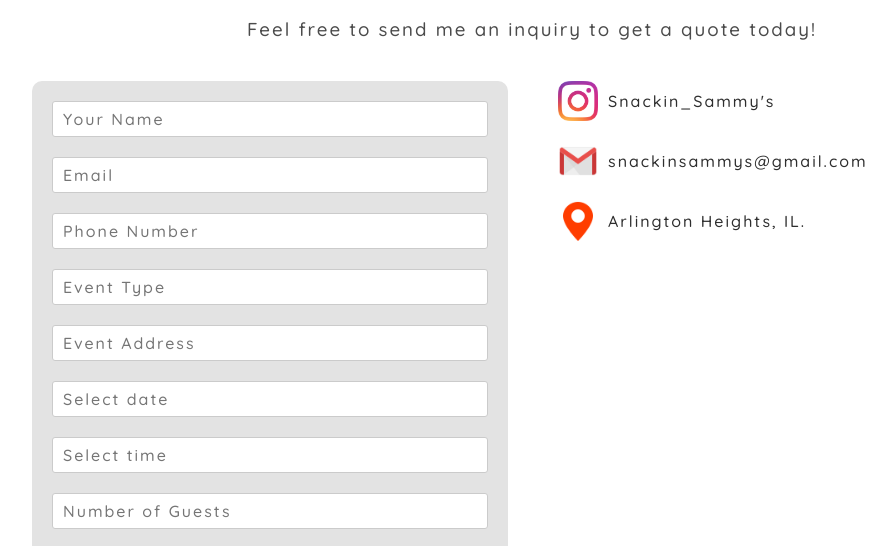
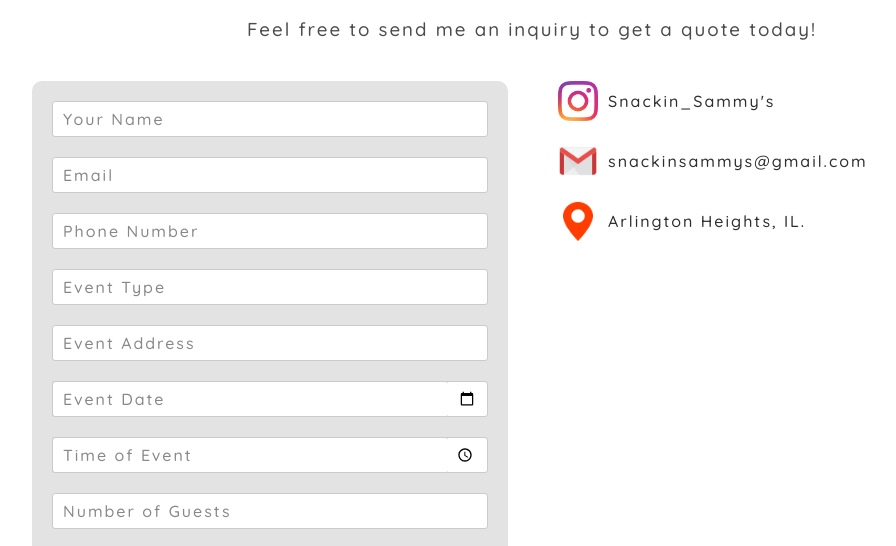
Before and after one commit to kairblarson/snackin_sammys, a website: page index.html in a window 1280 px wide. Shown: the part 1813-2359 px from the top of the page, without its empty margins (108-1004 px from the left). Drawn offline with nearby package versions, Linux system fonts and the light colour scheme; a web font is replaced by a local one.

Commit message:
did some trickery

```diff
--- a/index.html
+++ b/index.html
@@ -118,10 +118,16 @@
                             <input placeholder="Phone Number" id="phone_no" name="phone_no" class="text-inputs" type="number" />
                             <input placeholder="Event Type" id="event_type" name="event_type" class="text-inputs" />
                             <input placeholder="Event Address" id="event_address" name="event_address" class="text-inputs" />
-                            <!-- <input id="event_date" name="event_date" class="text-inputs" type="text" />
-                            <input id="event_time" name="event_time" class="text-inputs" type="text" /> -->
-                            <input id="event_date" name="event_date" class="text-inputs" type="text" placeholder="Select date" />
-                            <input id="event_time" name="event_time" class="text-inputs" type="text" placeholder="Select time" />
+                            <div style="display: flex; width: 100%; position: relative">
+                                <input id="event_date" name="event_date" class="text-inputs" type="date" />
+                                <label id="event_date_label" name="event_date_label" class="text-inputs custom-label" for="event_date">Event Date</label>
+                            </div>
+                            <div style="display: flex; width: 100%; position: relative">
+                                <input id="event_time" name="event_time" class="text-inputs" type="time" />
+                                <label id="event_time_label" name="event_time_label" class="text-inputs custom-label">Time of Event</label>
+                            </div>
+                            <!-- <input id="event_date" name="event_date" class="text-inputs" type="text" placeholder="Select date" />
+                            <input id="event_time" name="event_time" class="text-inputs" type="text" placeholder="Select time" /> -->
                             <input placeholder="Number of Guests" id="no_of_guests" name="no_of_guests" class="text-inputs" type="number" />
                             <textarea placeholder="Additional Information" id="additional_info" name="additional_info"></textarea>
                             <button class="send-msg-btn" id="send-msg-btn" type="submit">
@@ -175,59 +181,12 @@
     </body>
     <script src="https://ajax.googleapis.com/ajax/libs/jquery/3.6.0/jquery.min.js"></script>
     <script src="script.js?vers=11"></script>
-    <script src="https://cdn.jsdelivr.net/npm/flatpickr"></script>
     <script>
-        // Init Flatpickr for date
-        flatpickr("#event_date", {
-            dateFormat: "Y-m-d",
-            allowInput: true,
-            defaultDate: null,
-            onReady: function (selectedDates, dateStr, instance) {
-                instance._input.setAttribute("placeholder", "Select date");
-            },
+        $("#event_date").change(function () {
+            $("#event_date_label").hide();
         });
-
-        // Init Flatpickr for time
-        flatpickr("#event_time", {
-            enableTime: true,
-            noCalendar: true,
-            dateFormat: "H:i",
-            time_24hr: true,
-            allowInput: true,
-            defaultDate: null,
-            onReady: function (selectedDates, dateStr, instance) {
-                instance._input.setAttribute("placeholder", "Select time");
-            },
-        });
-
-        document.addEventListener("DOMContentLoaded", function () {
-            const dateInput = document.getElementById("event_date");
-            const timeInput = document.getElementById("event_time");
-
-            const datePicker = flatpickr(dateInput, {
-                dateFormat: "Y-m-d",
-                allowInput: true,
-                clickOpens: true,
-                onReady: function (_, __, instance) {
-                    setTimeout(() => {
-                        instance._input.setAttribute("placeholder", "Select date");
-                    }, 10); // small delay is key for iOS
-                },
-            });
-
-            const timePicker = flatpickr(timeInput, {
-                enableTime: true,
-                noCalendar: true,
-                dateFormat: "H:i",
-                time_24hr: true,
-                allowInput: true,
-                clickOpens: true,
-                onReady: function (_, __, instance) {
-                    setTimeout(() => {
-                        instance._input.setAttribute("placeholder", "Select time");
-                    }, 10);
-                },
-            });
+        $("#event_time").change(function () {
+            $("#event_time_label").hide();
         });
     </script>
 </html>
--- a/styles.css
+++ b/styles.css
@@ -1018,3 +1018,12 @@ span:nth-last-child(2) {
 #menuToggle input:checked ~ span:nth-last-child(2) {
     transform: rotate(-45deg) translate(0, -1px);
 }
+.text-inputs::placeholder, .text-inputs, textarea{
+    color: #888888; /* Custom gray color */
+}
+.custom-label {
+    position: absolute;
+    width: calc(100% - 40px);
+    border-right: none;
+    /* background-color: transparent; */
+}
```
